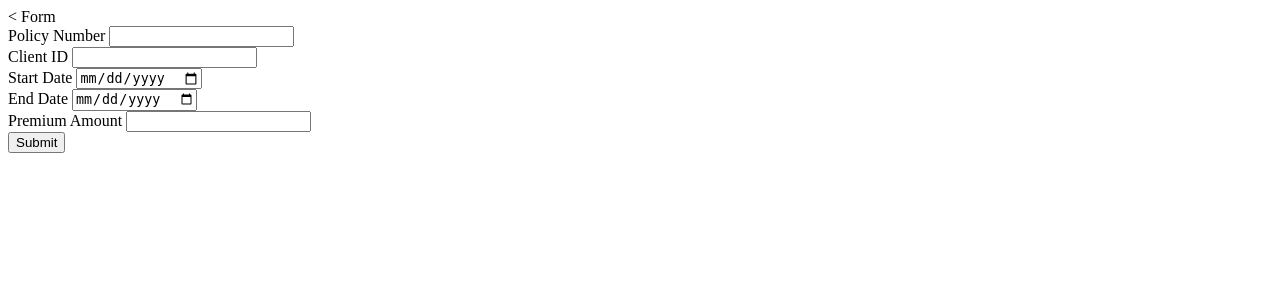
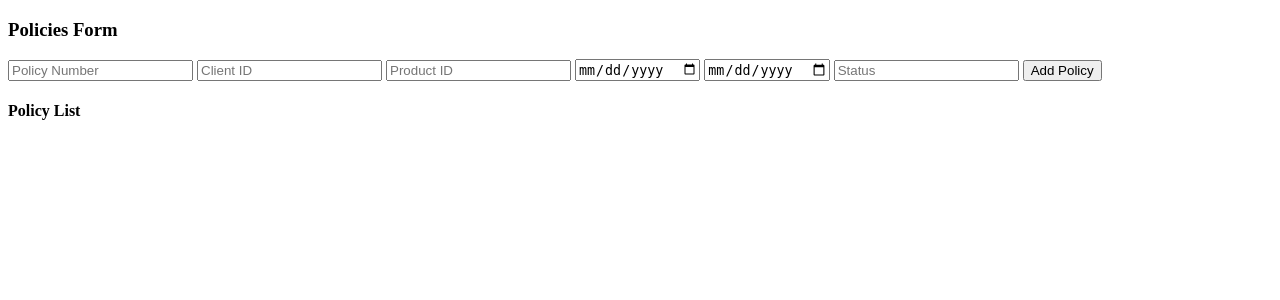
Before and after one commit to ivinaconsultancyinc/ica_app, a FastAPI app: template insurance_app/templates/policies.html in a window 1280 px wide. Shown: the top 300 px of the page. Run offline with FastAPI, Linux system fonts and the light colour scheme; the template is opened without the code that fills it, so the values that code supplies are empty; parts of the project's set-up code (start-up, migrations or seed data) failed here and were passed over.

Commit message:
Update policies.html

```diff
--- a/insurance_app/templates/policies.html
+++ b/insurance_app/templates/policies.html
@@ -1,37 +1,113 @@
 <!DOCTYPE html>
 <html>
 <head>
-    <meta charset="UTF-8">
     <title>Policies Form</title>
-    <link rel="shortcut icon" href="{{ url_for('static', filename='favicon.ico') }}">
-    <link href="https://cdn.jsdelivr.net/npm/bootstrap@5.3.0/dist/css/bootstrap.min
 </head>
 <body>
-<div class="container mt-5">
-    < Form</h2>
-    <form>
-        <div class="mb-3">
-            <label for="policy_number" class="form-label">Policy Number</label>
-            <input type="text" class="form-control" id="policy_number" name="policy_number">
-        </div>
-        <div class="mb-3">
-            <label for="client_id" class="form-label">Client ID</label>
-            <input type="text" class="form-control" id="client_id" name="client_id">
-        </div>
-        <div class="mb-3">
-            <label for="start_date" class="form-label">Start Date</label>
-            <input type="date" class="form-control" id="start_date" name="start_date">
-        </div>
-        <div class="mb-3">
-            <label for="end_date" class="form-label">End Date</label>
-            <input type="date" class="form-control" id="end_date" name="end_date">
-        </div>
-        <div class="mb-3">
-            <label for="premium_amount" class="form-label">Premium Amount</label>
-            <input type="number" class="form-control" id="premium_amount" name="premium_amount">
-        </div>
-        <button type="submit" class="btn btn-primary">Submit</button>
+    <h3>Policies Form</h3>
+
+    <!-- Add Policy Form -->
+    <form id="add-policy-form">
+        <input type="text" name="policy_number" placeholder="Policy Number" required>
+        <input type="number" name="client_id" placeholder="Client ID" required>
+        <input type="number" name="product_id" placeholder="Product ID" required>
+        <input type="date" name="start_date" placeholder="Start Date">
+        <input type="date" name="end_date" placeholder="End Date">
+        <input type="text" name="status" placeholder="Status">
+        <button type="submit">Add Policy</button>
     </form>
-</div>
+
+    <h4>Policy List</h4>
+    <ul id="policy-list"></ul>
+
+    <!-- ========================= -->
+    <!-- Add your POST, PUT, DELETE fetch code -->
+    <!-- ========================= -->
+    <script>
+    function loadPolicies() {
+        fetch('/api/policies/')
+            .then(response => response.json())
+            .then(data => {
+                const list = document.getElementById('policy-list');
+                list.innerHTML = '';
+                data.forEach(policy => {
+                    const li = document.createElement('li');
+                    li.innerHTML = `
+                        <strong>${policy.policy_number}</strong> (Client: ${policy.client_id}, Product: ${policy.product_id}) ${policy.status || ''}
+                        <button onclick="editPolicy(${policy.id}, '${policy.policy_number}', '${policy.client_id}', '${policy.product_id}', '${policy.start_date || ''}', '${policy.end_date || ''}', '${policy.status || ''}')">Edit</button>
+                        <button onclick="deletePolicy(${policy.id})">Delete</button>
+                    `;
+                    list.appendChild(li);
+                });
+            });
+    }
+
+    // POST: Add a new policy
+    document.getElementById('add-policy-form').onsubmit = function(e) {
+        e.preventDefault();
+        const form = e.target;
+        fetch('/api/policies/', {
+            method: 'POST',
+            headers: {'Content-Type': 'application/json'},
+            body: JSON.stringify({
+                policy_number: form.policy_number.value,
+                client_id: form.client_id.value,
+                product_id: form.product_id.value,
+                start_date: form.start_date.value,
+                end_date: form.end_date.value,
+                status: form.status.value
+            })
+        })
+        .then(response => response.json())
+        .then(data => {
+            alert('Policy added: ' + data.policy_number);
+            form.reset();
+            loadPolicies();
+        });
+    };
+
+    // PUT: Edit an existing policy
+    function editPolicy(id, currentPolicyNumber, currentClientId, currentProductId, currentStartDate, currentEndDate, currentStatus) {
+        const policy_number = prompt("Edit policy number:", currentPolicyNumber);
+        if (policy_number === null) return;
+        const client_id = prompt("Edit client ID:", currentClientId);
+        if (client_id === null) return;
+        const product_id = prompt("Edit product ID:", currentProductId);
+        if (product_id === null) return;
+        const start_date = prompt("Edit start date (YYYY-MM-DD):", currentStartDate);
+        const end_date = prompt("Edit end date (YYYY-MM-DD):", currentEndDate);
+        const status = prompt("Edit status:", currentStatus);
+        fetch(`/api/policies/${id}`, {
+            method: 'PUT',
+            headers: {'Content-Type': 'application/json'},
+            body: JSON.stringify({policy_number, client_id, product_id, start_date, end_date, status})
+        })
+        .then(response => response.json())
+        .then(data => {
+            alert('Policy updated: ' + data.policy_number);
+            loadPolicies();
+        });
+    }
+
+    // DELETE: Remove a policy
+    function deletePolicy(id) {
+        if (!confirm("Are you sure you want to delete this policy?")) return;
+        fetch(`/api/policies/${id}`, {
+            method: 'DELETE'
+        })
+        .then(response => response.json())
+        .then(data => {
+            alert(data.detail);
+            loadPolicies();
+        });
+    }
+
+    // Initial load
+    loadPolicies();
+    </script>
+    <!-- ========================= -->
+    <!-- End of POST, PUT, DELETE fetch code -->
+    <!-- ========================= -->
+
 </body>
 </html>
```
